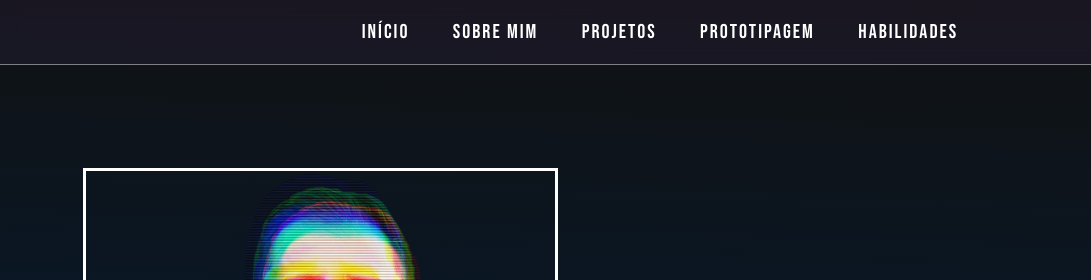
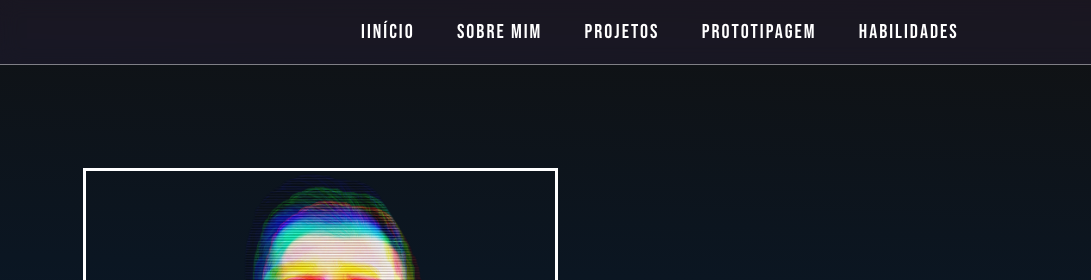
Before and after one commit to BleydJS/Meu-Portifolio, a website: page index.html in a window 1280 px wide. Shown: the top 280 px of the page, 0-1091 px from the left. Drawn offline with nearby package versions, Linux system fonts and the light colour scheme; a script that the page names is missing; a web font is replaced by a local one.

Commit message:
alteração de teste

```diff
--- a/index.html
+++ b/index.html
@@ -45,7 +45,7 @@
           <div class="barra-conteiner">
             <nav class="esquerda">
               <ul onclick="getElementById('close-menu').checked=false;">
-                <li><a href="#inicio">Início</a></li>
+                <li><a href="#inicio">IInício</a></li>
                 <li><a href="#sobre-mim">Sobre mim</a></li>
                 <li><a href="#projetos">Projetos</a></li>
                 <li><a href="#prototipagem">Prototipagem</a></li>
```
Also changed, not shown: README.md.
